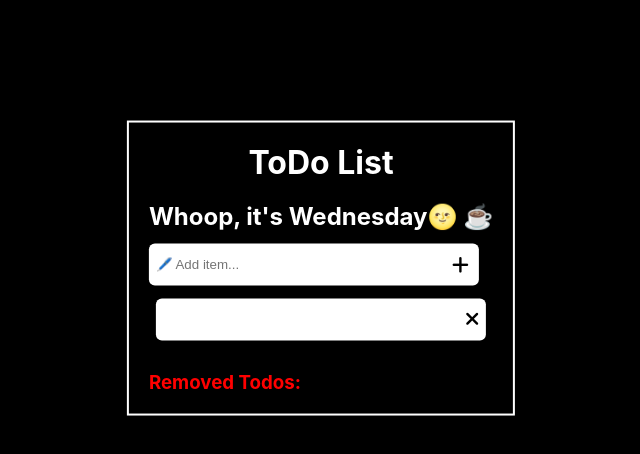
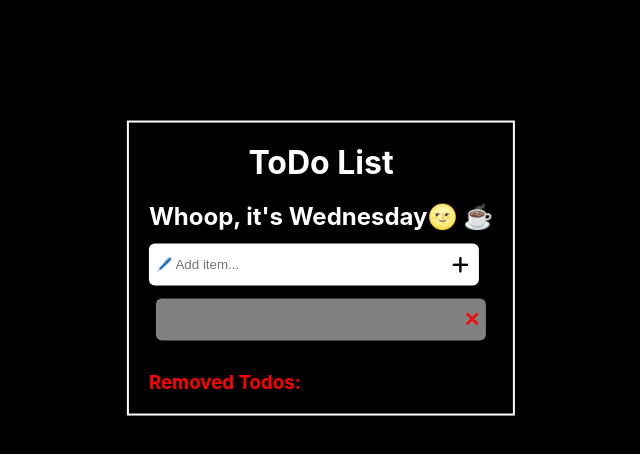
Before and after one commit to Dilippm/To-Do-app, a React (Create React App) app: page / in a window 1280 px wide. Both pictures are taken after a click on the icon "Add". Shown: the top 454 px of the page, without its empty margins (319-959 px from the left). Built offline with nearby package versions, Linux system fonts and the light colour scheme.

Commit message:
minor css changes

```diff
--- a/src/App.css
+++ b/src/App.css
@@ -57,7 +57,7 @@ h2 {
     cursor: pointer;
     font-size: larger;
     font-weight: 900;
-    color: rgb(0, 0, 0);
+    color: black;
     margin-right: 5px;
 }
 
@@ -72,7 +72,7 @@ h2 {
     margin-top: 0.8em;
     width: 20em;
     height: 2em;
-    background-color: white;
+    background-color: grey;
     display: flex;
     justify-content: space-between;
     align-items: center;
@@ -87,10 +87,11 @@ h2 {
 }
 
 .incomplete {
+    cursor: pointer;
 
     width: 19em;
     height: 2.5em;
-    background-color: white;
+    background-color: grey;
     display: flex;
     justify-content: space-between;
     align-items: center;
@@ -100,15 +101,17 @@ h2 {
     font-size: medium;
     font-weight: 700;
     font-style: normal;
-    color: rgb(8, 1, 1);
+    color: white;
 
 }
 
 .completed {
+    cursor: pointer;
+
 
     width: 19em;
     height: 2.5em;
-    background-color: white;
+    background-color: gray;
     display: flex;
     justify-content: space-between;
     align-items: center;
@@ -119,10 +122,10 @@ h2 {
     font-weight: 700;
     font-style: normal;
 
-    color: darkgreen;
+    color: green;
 }
 .deleted-todo{
-    color: white;
+    color: pink;
     text-decoration: line-through;
-    text-decoration-color: red;
+    /* text-decoration-color: red; */
 }
--- a/src/App.js
+++ b/src/App.js
@@ -35,7 +35,7 @@ function App() {
             ]);
             setTodo(""); // Clear input field
           }}
-          className="fas fa-plus"></i>
+          className="fas fa-plus" title="Add"></i>
       </div>
 
       <div className="todos">
@@ -66,7 +66,7 @@ function App() {
                       setDeletedTodos([...deletedTodos, obj]);
                       setTodos(toDos.filter((todo) => todo.id !== obj.id));
                     }}
-                    className="fas fa-times"></i>
+                    className="fas fa-times" style={{color:'red'}} title="Delete"></i>
 
                 </div>
               </div>
```
